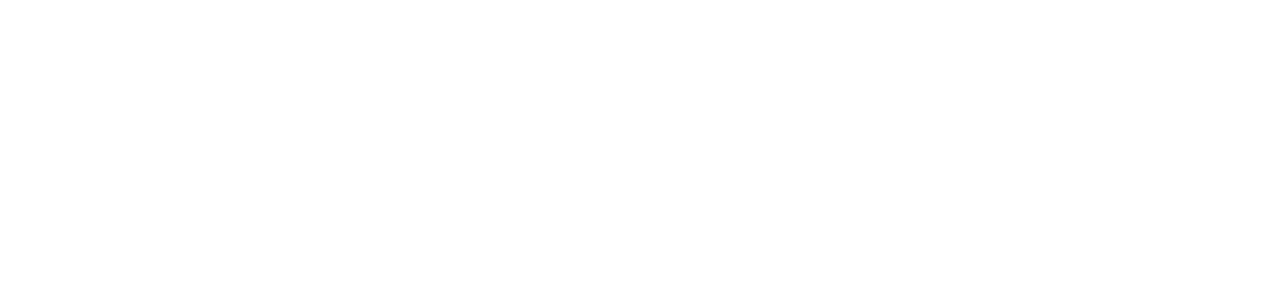
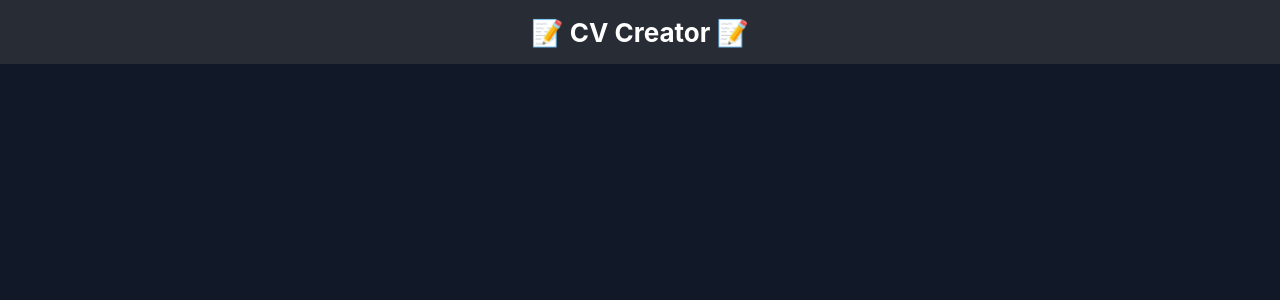
Before and after one commit to mikegecko/cv-creator, a React (Create React App) app: page / in a window 1280 px wide. Shown: the top 300 px of the page. Built offline with nearby package versions, Linux system fonts and the light colour scheme.

Commit message:
Add basic header component with styling

```diff
--- a/src/App.js
+++ b/src/App.js
@@ -1,5 +1,6 @@
 import {Component} from 'react';
 import './styles/App.css';
+import Header from './components/Header';
 
 class App extends Component {
   constructor(props){
@@ -8,8 +9,8 @@
   }
   render(){
     return(
-      <div>
-
+      <div className='App'>
+        <Header />
       </div>
     );
   }
--- /dev/null
+++ b/src/components/Header.js
@@ -0,0 +1,13 @@
+import { Component } from "react";
+
+class Header extends Component{
+    constructor(props){
+        super(props);
+    }
+    render(){
+        return(
+            <h1 className='App-header'>📝 CV Creator 📝</h1>
+        );
+    }
+}
+export default Header;
--- a/src/styles/App.css
+++ b/src/styles/App.css
@@ -1,11 +1,9 @@
 .App {
   text-align: center;
+  background-color: rgb(17 24 39);
+  height: 100vh;
 }
 
-.App-logo {
-  height: 40vmin;
-  pointer-events: none;
-}
 
 @media (prefers-reduced-motion: no-preference) {
   .App-logo {
@@ -15,13 +13,14 @@
 
 .App-header {
   background-color: #282c34;
-  min-height: 100vh;
+  height: 4rem;
   display: flex;
   flex-direction: column;
   align-items: center;
   justify-content: center;
   font-size: calc(10px + 2vmin);
   color: white;
+  margin: 0;
 }
 
 .App-link {
```
